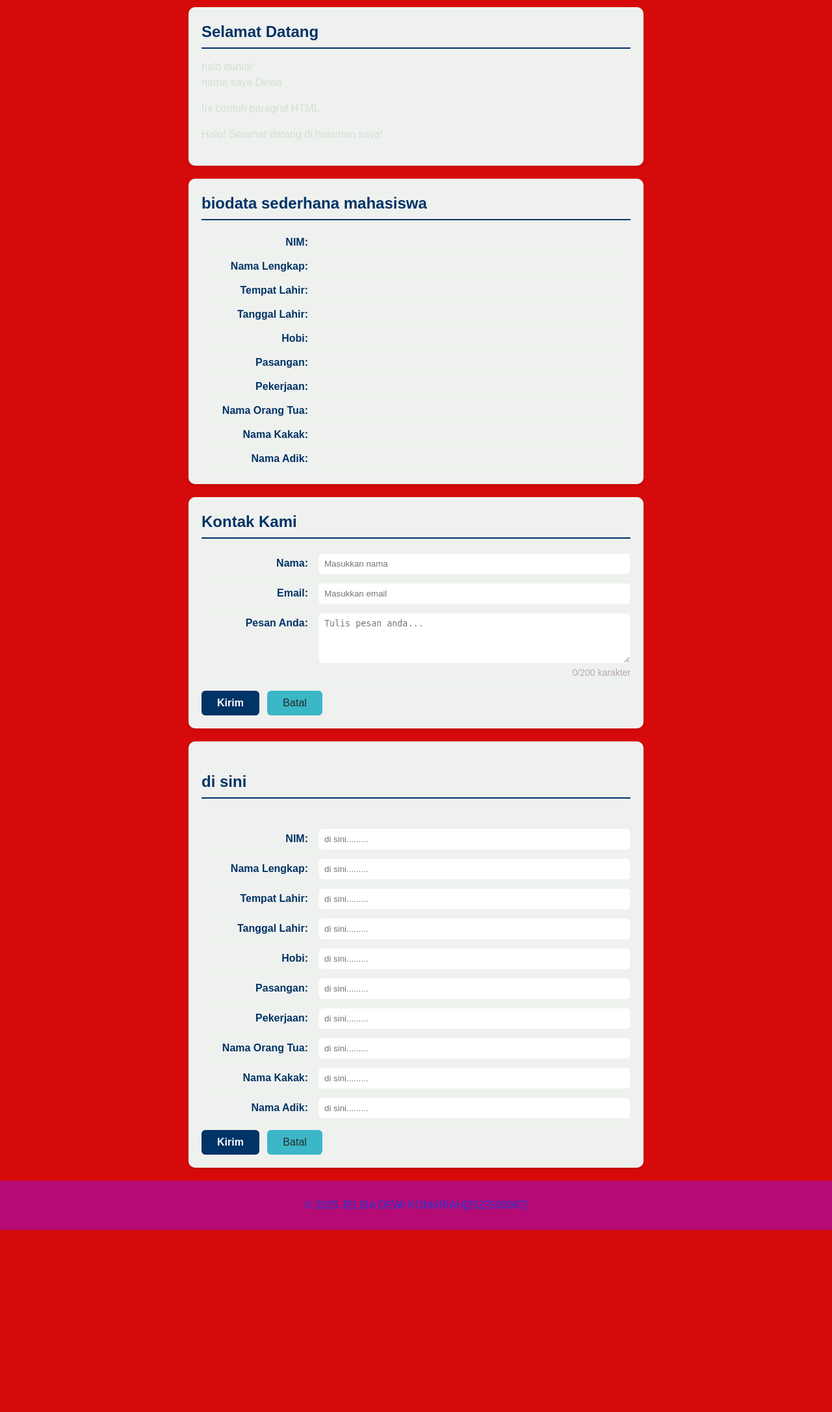
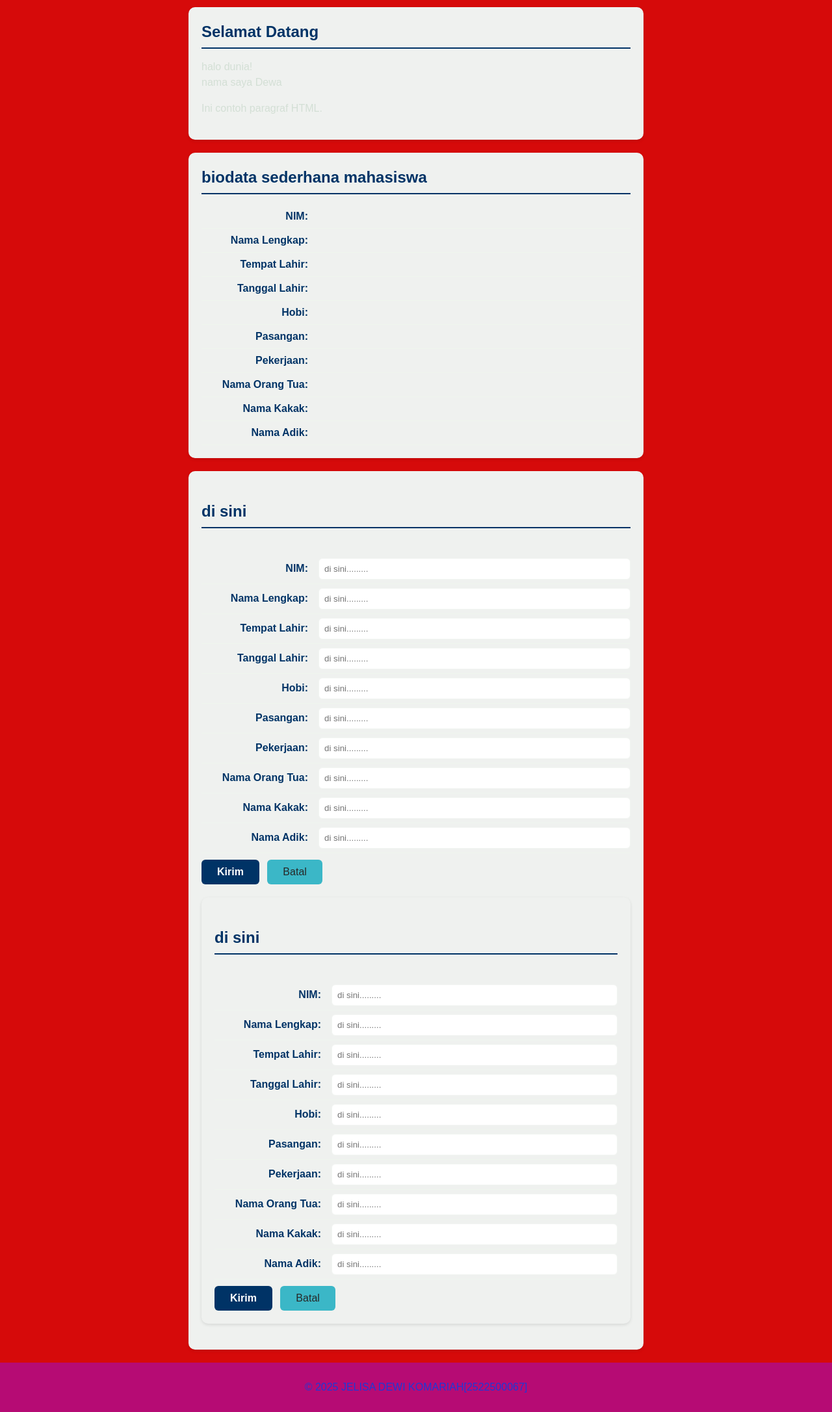
Before and after one commit to 2522500067-a11y/2522500067-PWD-GB1J-2526O, a PHP site: page /pertemuan-08/index.php in a window 1280 px wide. Shown: the part 164-2337 px from the top of the page at 65% size. Before the commit the page ends 2057 px from the top, so only its background shows below. Run offline with PHP 8.4, Linux system fonts and the light colour scheme.

Commit message:
mengubah section contact

```diff
--- a/pertemuan-08/index.php
+++ b/pertemuan-08/index.php
@@ -78,29 +78,55 @@
 
 
     <section id="contact">
-      <h2>Kontak Kami</h2>
-      <form action="  " method="POST">
+      <br><h2> di sini</h2></br>
+      <form action="ulangan.php" method="POST">
 
-        <label for="txtnama"><span>Nama:</span>
-          <input type="text" id="txtnama" name="txtnama" placeholder="Masukkan nama" required autocomplete="name">
+        <label for="txtnim"><span>NIM:</span>
+          <input type="Nim" id="txtnim" name="txtnim" placeholder="di sini........." required autocomplete="nim">
         </label>
 
-        <label for="txtEmail"><span>Email:</span>
-          <input type="email" id="txtEmail" name="txtEmail" placeholder="Masukkan email" required autocomplete="email">
+        <label for="txtnamalengkap"><span>Nama Lengkap:</span>
+          <input type="Nama" id="txtnamalengkap" name="txtnamalengkap" placeholder="di sini........." required autocomplete="nama">
         </label>
 
-        <label for="txtPesan"><span>Pesan Anda:</span>
-          <textarea id="txtPesan" name="txtPesan" rows="4" placeholder="Tulis pesan anda..." required></textarea>
-          <small id="charCount">0/200 karakter</small>
+        <label for="txttempatlahir"><span>Tempat Lahir:</span>
+          <input type="Tempat lahir" id="txttempatlahir" name="txttempatlahir" placeholder="di sini........." required autocomplete="email">
         </label>
+
+        <label for="txttanggallahir"><span>Tanggal Lahir:</span>
+          <input type="Tanggal lahir" id="txttanggallahir" name="txttanggallahir" placeholder="di sini........." required autocomplete="email">
+        </label>
+
+        <label for="txthobi"><span>Hobi:</span>
+          <input type="hobi" id="txthobi" name="txthobi" placeholder="di sini........." required autocomplete="email">
+        </label>
+
+        <label for="txtpasangan"><span>Pasangan:</span>
+          <input type="pasangan" id="txtpasangan" name="txtpasangan" placeholder="di sini........." required autocomplete="email">
+        </label>
+
+
+        <label for="txtpekerjaan"><span>Pekerjaan:</span>
+          <input type="pekerjaan" id="txtpekerjaan" name="txtpekerjaan" placeholder="di sini........." required autocomplete="email">
+        </label>
+
+        <label for="txtnamaortu"><span>Nama Orang Tua:</span>
+          <input type="nama orang tua" id="txtnamaortu" name="txtnamaortu" placeholder="di sini........." required autocomplete="email">
+        </label>
+
+        <label for="txtnamakakak"><span>Nama Kakak:</span>
+          <input type="nama kakak" id="txtnamakakak" name="txtnamakakak" placeholder="di sini........." required autocomplete="email">
+        </label>
+
+        <label for="txtnamaadik"><span>Nama Adik:</span>
+          <input type="nama adik" id="txtnamadik" name="txtnamaadik" placeholder="di sini........." required autocomplete="email">
+        </label>
+
 
 
         <button type="submit">Kirim</button>
         <button type="reset">Batal</button>
       </form>
-</section>
-
-
 
 
   <section id="contact">
```
